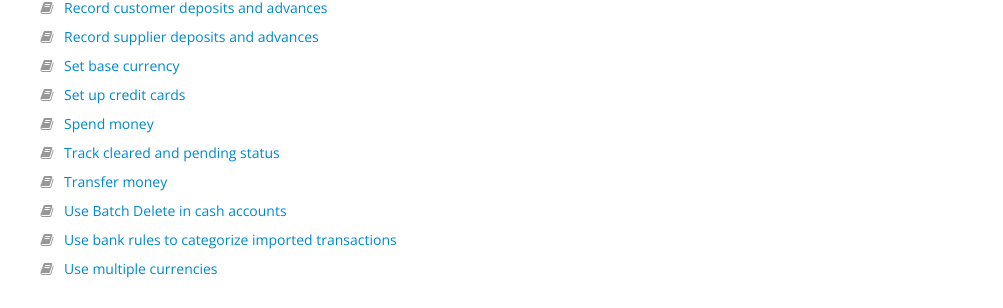
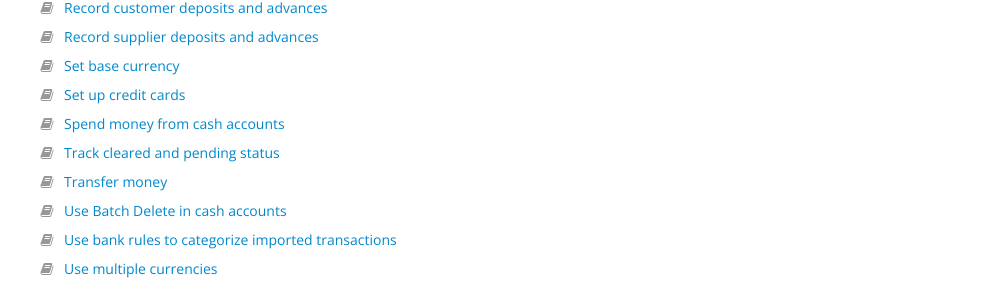
Before and after one commit to 3etechinns/www.manager.io, a Jekyll site: the page built from guides/index.html, in a window 1280 px wide and 900 px high, scrolled down 1393 px. Shown: the part 146-454 px from the top of the window, without its empty margins (138-1141 px from the left). Built offline with Jekyll 4.4.1, drawn with Linux system fonts in a browser that asks for light colours; nearby versions of some CDN libraries; comment, search, counter and statistics services are not loaded.

Commit message:
Updating existing guide

```diff
--- a/_guides/7821.html
+++ b/_guides/7821.html
@@ -1,30 +1,21 @@
 ---
 layout: guide
-title: Spend money
+title: Spend money from cash accounts
 tags: payment-form payment-view cash-accounts
 ---
 {% raw %}
 <p>Money spent in any way by a business is a <strong>payment</strong>. Before one can be recorded, at least one <a href="/guides/9219">cash account must be established</a>.</p>
-
 <h3>Basic payments</h3>
-
 <p>Once at least one cash account exists, payments are recorded in the <kbd>Cash Accounts</kbd> tab by clicking on <kbd>Spend money</kbd>:</p>
-
 <p><img src="https://cdn-business2.discourse.org/uploads/manager1/original/2X/6/6b360c64c6e33cafcfcf55877e99fa47abad552b.png" width="216" height="52"> <strong><i class="fa fa-hand-o-right" style="margin-right: 10px; color: #999; font-size: 18px; padding-top: 5px"></i></strong> <img src="https://cdn-business2.discourse.org/uploads/manager1/original/2X/5/52410b0e9171907f53a5cf468ed4d56977269841.png" width="108" height="52"></p>
-
 <p>The first stage of the entry screen appears, requiring selection of the cash account from which the money will be spent. If both bank and cash on hand accounts exist, selection options will be grouped accordingly:</p>
-
 <p><img src="https://cdn-business2.discourse.org/uploads/manager1/original/2X/1/179baf79811fbdba250ae70df4c3bb2223fbcd21.png" width="347" height="311"></p>
-
 <p>When a cash account is selected, the full entry screen appears:</p>
-
 <p><img src="https://cdn-business2.discourse.org/uploads/manager1/original/2X/2/2715b4dbb895b2181cf5589f66e9a0bca82ea2f9.png"></p>
-
 <p>Complete the entry:</p>
-
 <ul>
 <li>
-<strong><code>Date</code></strong> is automatically filled with today's date, but can be edited.</li>
+<strong><code>Date</code></strong> is automatically filled with today’s date, but can be edited.</li>
 <li>
 <strong><code>Reference</code></strong> is optional. This field can be used for bank confirmation numbers, internal sequences, or other helpful information.</li>
 <li>
@@ -34,59 +25,35 @@ tags: payment-form payment-view cash-accounts
 <li>
 <strong><code>Description</code></strong> is an optional summary of the transaction.</li>
 <li>
-<strong><code>Item</code></strong> field can be used to enter predefined <a href="/guides/7551">inventory</a> or <a href="/guides/7344">non-inventory items</a>. If you have no predefined items, this field will not appear. Making a selection here will prefill several other fields on the line. </li>
+<strong><code>Item</code></strong> field can be used to enter predefined <a href="/guides/7551">inventory</a> or <a href="/guides/7344">non-inventory items</a>. If you have no predefined items, this field will not appear. Making a selection here will prefill several other fields on the line.</li>
 <li>
 <strong><code>Account</code></strong> is the account to which the payment will be posted.</li>
 </ul>
-
 <p>Remaining fields are self-explanatory. The completed form can be given to the Payee as a remittance or payment advice:</p>
-
 <p><img src="https://cdn-business2.discourse.org/uploads/manager1/original/2X/5/5577cd406fb93a0d4310ea5a841ef6d5f9047b56.png"></p>
-
 <h3>Payments against purchase invoices</h3>
-
 <p>Payments to suppliers against purchase invoices can be entered two ways:</p>
-
 <ul>
 <li>As a basic payment</li>
 <li>From a purchase invoice</li>
 </ul>
-
 <p><strong>As a basic payment</strong></p>
-
 <p>To enter a payment against a specific purchase invoice, post it to <em>Accounts payable</em>, the <em>Supplier</em>, and the <em>Invoice</em>:</p>
-
 <p><img src="https://cdn-business2.discourse.org/uploads/manager1/original/2X/9/924ec728c241155540425c726601274551ef30c0.png" width="492" height="76"></p>
-
 <p><strong><em>Partial payments</em></strong></p>
-
 <p>When paying only part of the balance due on a purchase invoice, allocate the transaction exactly as above, but enter only the amount actually paid. Manager will apply the partial amount against the purchase invoice and show a reduced balance due. No other special steps are necessary.</p>
-
 <p><strong><em>Payments for multiple purchase invoices</em></strong></p>
-
 <p>When paying a supplier for multiple purchase invoices, leave the <code>Invoice</code> dropdown box blank. Manager will allocate the payment against the oldest purchase invoice with a balance due first, then the next oldest, etc. However, if the payment is designated for specific purchase invoices, add lines and designate amounts for those invoices individually.</p>
-
 <p><strong>From a purchase invoice</strong></p>
-
 <p>To record a payment while viewing a purchase invoice, click on <kbd>Spend money</kbd>:</p>
-
 <p><img src="https://cdn-business2.discourse.org/uploads/manager1/original/2X/b/bcd4b88fa08a2dec997e4da838eeb2af2749f851.png"></p>
-
 <p>A payment entry form will appear. After a cash account is selected, the remainder of the form will be prefilled with information to enter the full amount due on the purchase invoice. If the payment is for only part of the balance due, edit the amount paid by adjusting quantity or unit price.</p>
-
 <h3>Other situations</h3>
-
 <p>You are not restricted to using only simple expense accounts to post payments. For example, if money is paid to a business owner set up under the <kbd>Capital Accounts</kbd> tab, select the matching capital account and subaccount:</p>
-
 <p><img src="https://cdn-business2.discourse.org/uploads/manager1/original/2X/3/396621624fedd37671bf13a661afe1ba7d3f5e34.png" width="390" height="80"></p>
-
 <p>If a <a href="/guides/9106">fixed asset is purchased</a> the transaction can be allocated as below:</p>
-
 <p><img src="https://cdn-business2.discourse.org/uploads/manager1/original/2X/8/8ae2f5d0f2d738d89854705ba604b7da2c198202.png" width="586" height="81"></p>
-
 <p>Employees are paid by allocating payroll amounts as follows:</p>
-
 <p><img src="https://cdn-business2.discourse.org/uploads/manager1/original/2X/2/27cd39a16eb996c472d48374ae0c9b61ffb0b4bd.png" width="649" height="77"></p>
-
 <p>Inventory and non-inventory items can also be directly purchased using payment forms. For more information on buying without purchase invoices, see this <a href="/guides/7325">Guide</a>.</p>
 {% endraw %}
```
